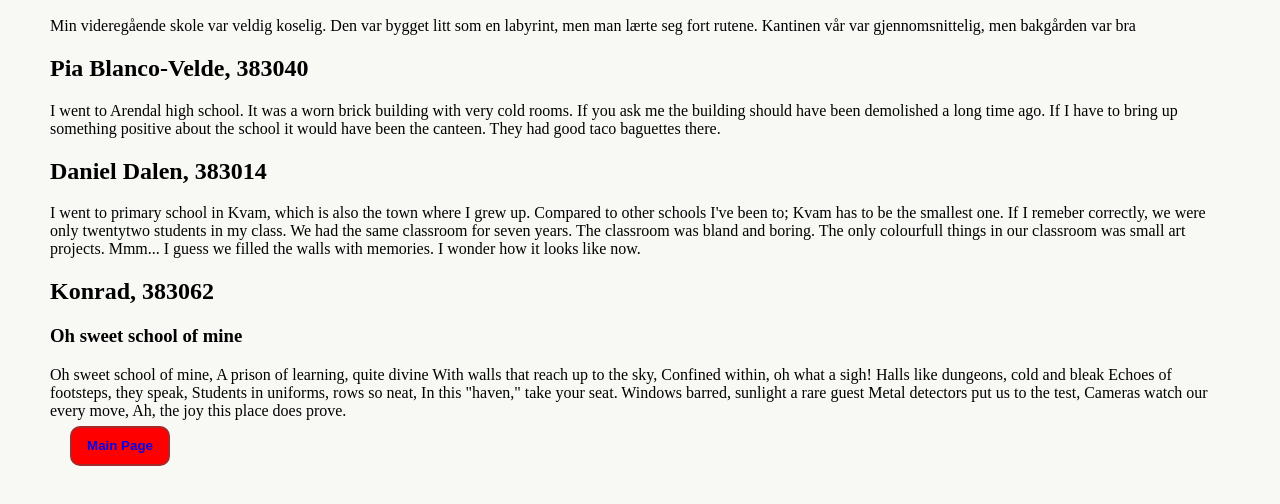
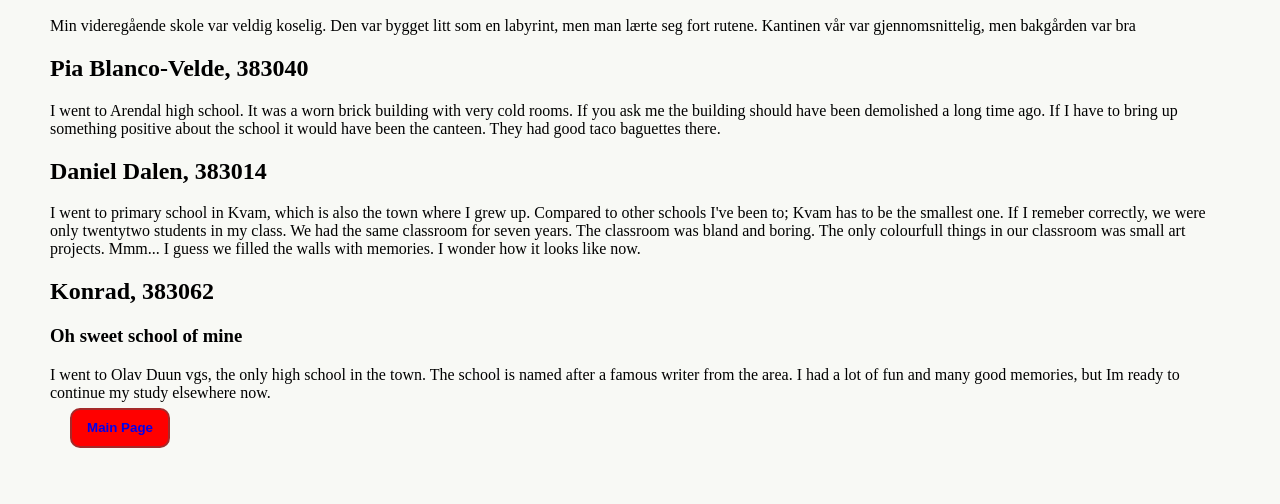
Before and after one commit to OsloMet-web/1stOblig-oblig-1-group-canvas45, a plain HTML site: page oblig2.html in a window 1280 px wide. Shown: the part 110-614 px from the top of the page. Drawn offline with Linux system fonts and the light colour scheme.

Commit message:
konrad's oppdatering

```diff
--- a/oblig2.html
+++ b/oblig2.html
@@ -29,20 +29,9 @@
 
     <h2>Konrad, 383062</h2>
     <h3>Oh sweet school of mine</h3>
-        <p>Oh sweet school of mine,
-            A prison of learning, quite divine
-            With walls that reach up to the sky,
-            Confined within, oh what a sigh!
-
-            Halls like dungeons, cold and bleak
-            Echoes of footsteps, they speak,
-            Students in uniforms, rows so neat,
-            In this "haven," take your seat.
-
-            Windows barred, sunlight a rare guest
-            Metal detectors put us to the test,
-            Cameras watch our every move,
-            Ah, the joy this place does prove.</p>
+        <p>I went to Olav Duun vgs, the only high school in the town. The school is named after a famous writer
+            from the area. I had a lot of fun and many good memories, but Im ready to continue my study elsewhere now.
+        </p>
 
     <button class="forward"><a href="oblig1.html">Main Page</a></button> <!--It makes a button which is linked to a page.-->
     </body> <!--Defines the end of the documents body.-->
```
